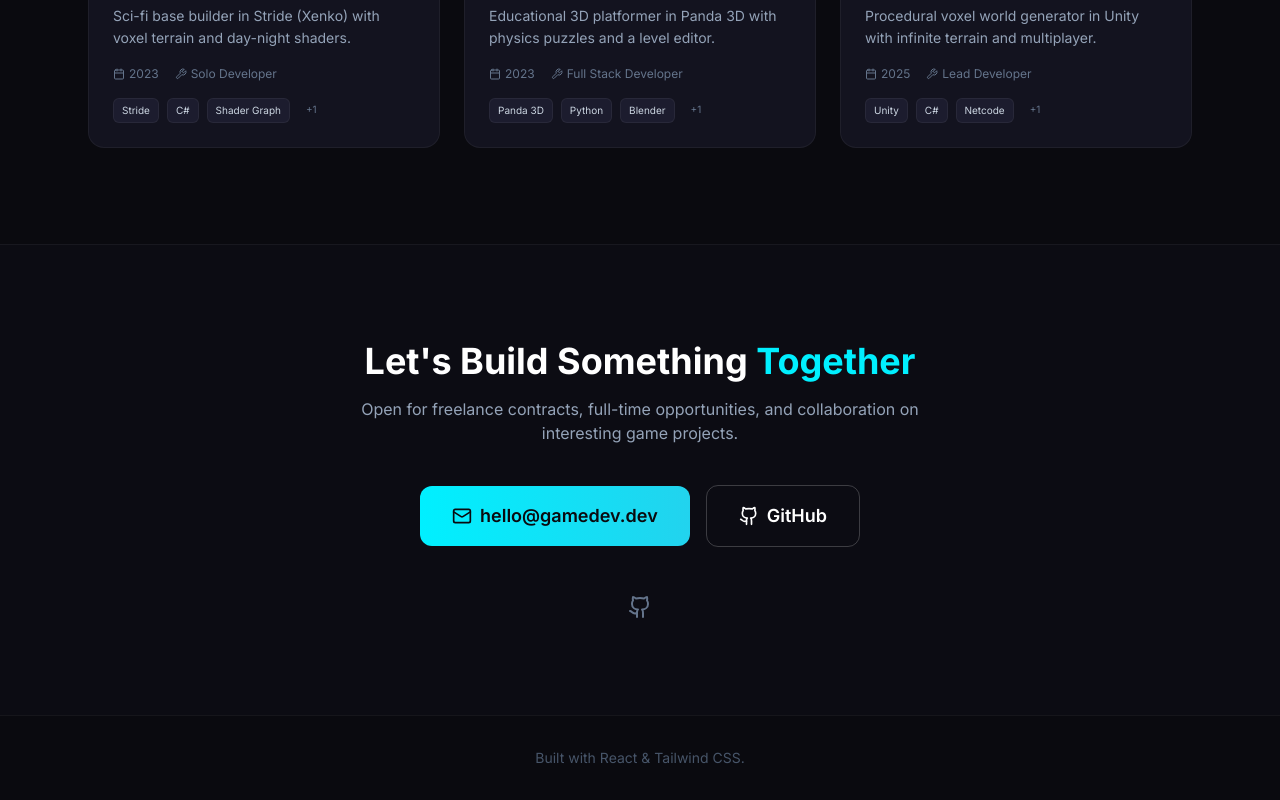
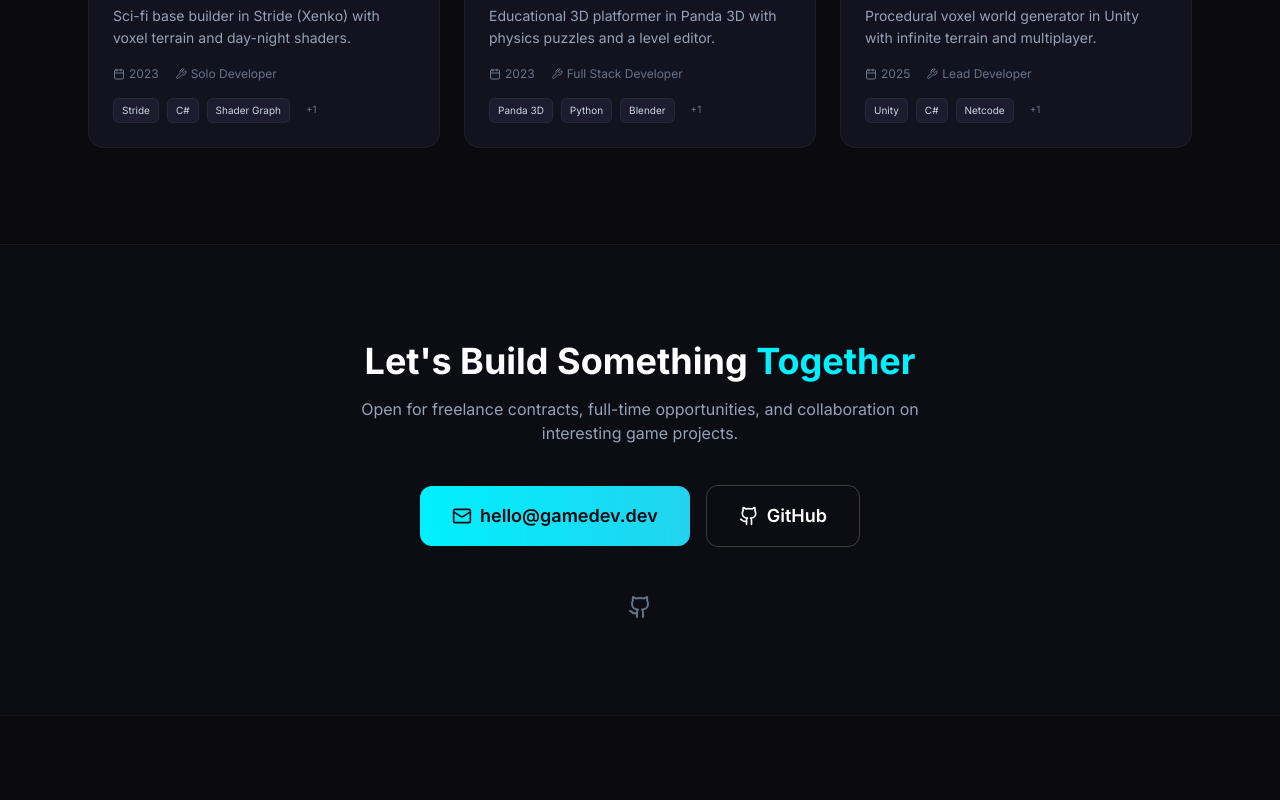
Before and after one commit to iyaseamandla-pixel/game-dev-portfolio, a React (Vite) app: page / in a window 1280 px wide. Shown: the part 3029-3829 px from the top of the page. Built offline with nearby package versions, Linux system fonts and the light colour scheme.

Commit message:
Remove footer text completely

```diff
--- a/src/App.jsx
+++ b/src/App.jsx
@@ -484,9 +484,7 @@ function App() {
       </section>
 
       {/* Footer */}
-      <footer className="py-8 border-t border-white/5 text-center text-sm text-slate-600">
-        <p>Built with React & Tailwind CSS.</p>
-      </footer>
+      <footer className="py-8 border-t border-white/5" />
     </div>
   )
 }
```
